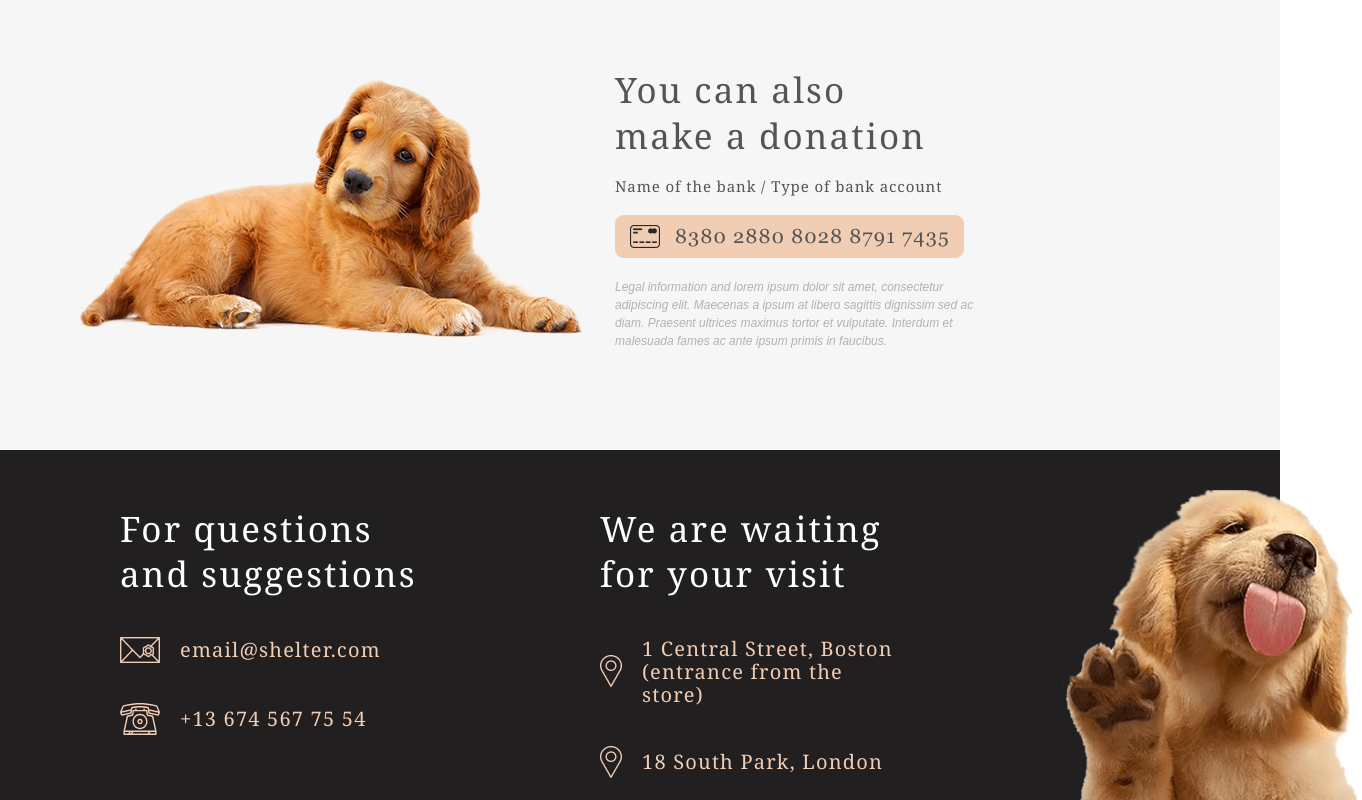
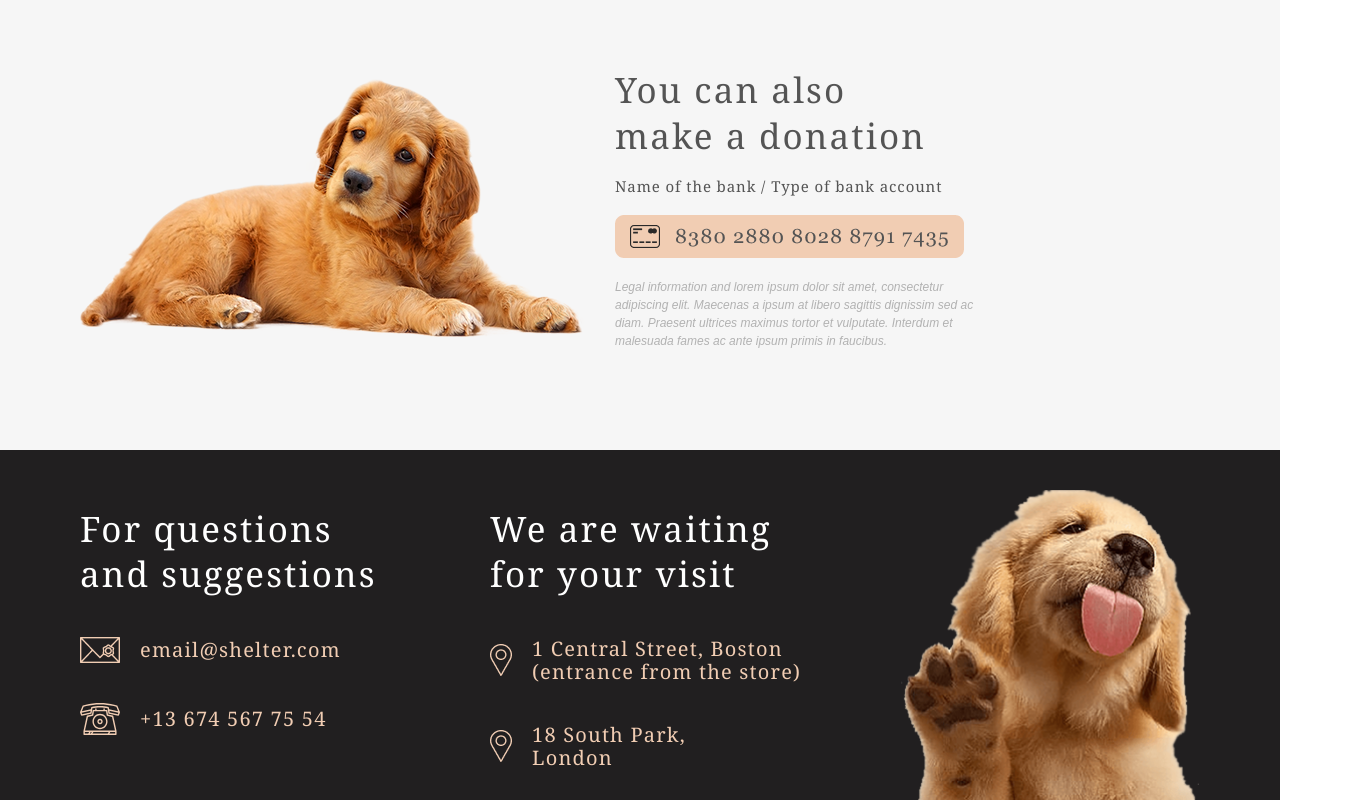
Before and after one commit to demos-prog/rsschool-cv, a plain HTML site: page index.html in a window 1280 px wide. Shown: the part 2890-3690 px from the top of the page, 1362 px wide, since content can reach past the window. Drawn offline with nearby package versions, Linux system fonts and the light colour scheme.

Commit message:
fix: footer

```diff
--- a/index.html
+++ b/index.html
@@ -33,7 +33,7 @@
               <a class="scroll-to" href="#helpSection" rel="nofollow">Help the shelter</a>
             </li>
             <li class="link">
-              <a href="#" rel="nofollow">Contacts</a>
+              <a class="scroll-to" href="footer" rel="nofollow">Contacts</a>
             </li>
           </ul>
         </nav>
@@ -265,12 +265,16 @@
             <h3>and suggestions</h3>
           </div>
           <div class="footerInfoItem">
-            <img src="./assets/icon-mail.png" alt="icon">
-            <span>email@shelter.com</span>
+            <a href="mailto:email@shelter.com" rel="noopener noreferrer">
+              <img src="./assets/icon-mail.png" alt="icon">
+            </a>
+            <a href="mailto:email@shelter.com" rel="noopener noreferrer">
+              email@shelter.com
+            </a>
           </div>
           <div class="footerInfoItem">
-            <img src="./assets/icon-phone.svg" alt="icon">
-            <span>+13 674 567 75 54</span>
+            <a href="tel:+13 674 567 75 54" rel="noopener noreferrer"><img src="./assets/icon-phone.svg" alt="icon"></a>
+            <a href="tel:+13 674 567 75 54" rel="noopener noreferrer">+13 674 567 75 54</a>
           </div>
         </div>
 
@@ -280,12 +284,25 @@
             <h3>for your visit</h3>
           </div>
           <div class="footerInfoItem">
-            <img src="./assets/icon-marker.png" alt="icon">
-            <span>1 Central Street, Boston (entrance from the store)</span>
+            <a href="https://www.google.com/maps/place/1+Central+St,+Boston,+MA+02109,+USA/@42.358552,-71.0573066,17z/data=!3m1!4b1!4m5!3m4!1s0x89e370868bc2ce7b:0x82fa7db94f5fea9e!8m2!3d42.358552!4d-71.0547263?authuser=0&entry=ttu"
+              target="_blank" rel="noopener noreferrer">
+              <img src="./assets/icon-marker.png" alt="icon">
+            </a>
+            <a href="https://www.google.com/maps/place/1+Central+St,+Boston,+MA+02109,+USA/@42.358552,-71.0573066,17z/data=!3m1!4b1!4m5!3m4!1s0x89e370868bc2ce7b:0x82fa7db94f5fea9e!8m2!3d42.358552!4d-71.0547263?authuser=0&entry=ttu"
+              target="_blank" rel="noopener noreferrer">
+              <span style="white-space: nowrap;">1 Central Street, Boston </span>
+              <span style="white-space: nowrap;">(entrance from the store)</span>
+            </a>
           </div>
           <div class="footerInfoItem">
-            <img src="./assets/icon-marker.png" alt="icon">
-            <span>18 South Park, London </span>
+            <a href="https://www.google.com/maps/place/South+Park+Court,+18+S+Park+Rd,+London+SW19+8TD,+UK/@51.4202225,-0.2027269,17z/data=!3m1!4b1!4m6!3m5!1s0x487608baa7401b31:0x873a95ca58e122b2!8m2!3d51.4202192!4d-0.200152!16s%2Fg%2F11c1z48z8w?entry=ttu"
+              target="_blank" rel="noopener noreferrer">
+              <img src="./assets/icon-marker.png" alt="icon">
+            </a>
+            <a href="https://www.google.com/maps/place/South+Park+Court,+18+S+Park+Rd,+London+SW19+8TD,+UK/@51.4202225,-0.2027269,17z/data=!3m1!4b1!4m6!3m5!1s0x487608baa7401b31:0x873a95ca58e122b2!8m2!3d51.4202192!4d-0.200152!16s%2Fg%2F11c1z48z8w?entry=ttu"
+              target="_blank" rel="noopener noreferrer">
+              <span>18 South Park, London </span>
+            </a>
           </div>
         </div>
 
--- a/style.css
+++ b/style.css
@@ -489,10 +489,10 @@ footer {
 }
 
 .footerContainer {
+  padding-top: 40px;
   display: flex;
-  padding: 40px 40px 0 40px;
   align-items: flex-end;
-  gap: 160px;
+  justify-content: space-between;
 }
 
 .footerPart {
@@ -500,9 +500,11 @@ footer {
   flex-direction: column;
   gap: 40px;
   height: 294px;
+  width: 278px;
 }
 
-.footerTitleWrap h3{
+.footerTitleWrap h3 {
+  white-space: nowrap;
   font-family: Georgia;
   font-size: 35px;
   font-weight: 400;
@@ -516,6 +518,9 @@ footer {
   display: flex;
   align-items: center;
   gap: 20px;
+}
+
+.footerInfoItem a {
   font-family: Georgia;
   font-size: 20px;
   font-weight: 400;
@@ -524,7 +529,3 @@ footer {
   text-align: left;
   color: #F1CDB3;
 }
-
-.footerInfoItem span {
-  width: 260px;
-}
```
